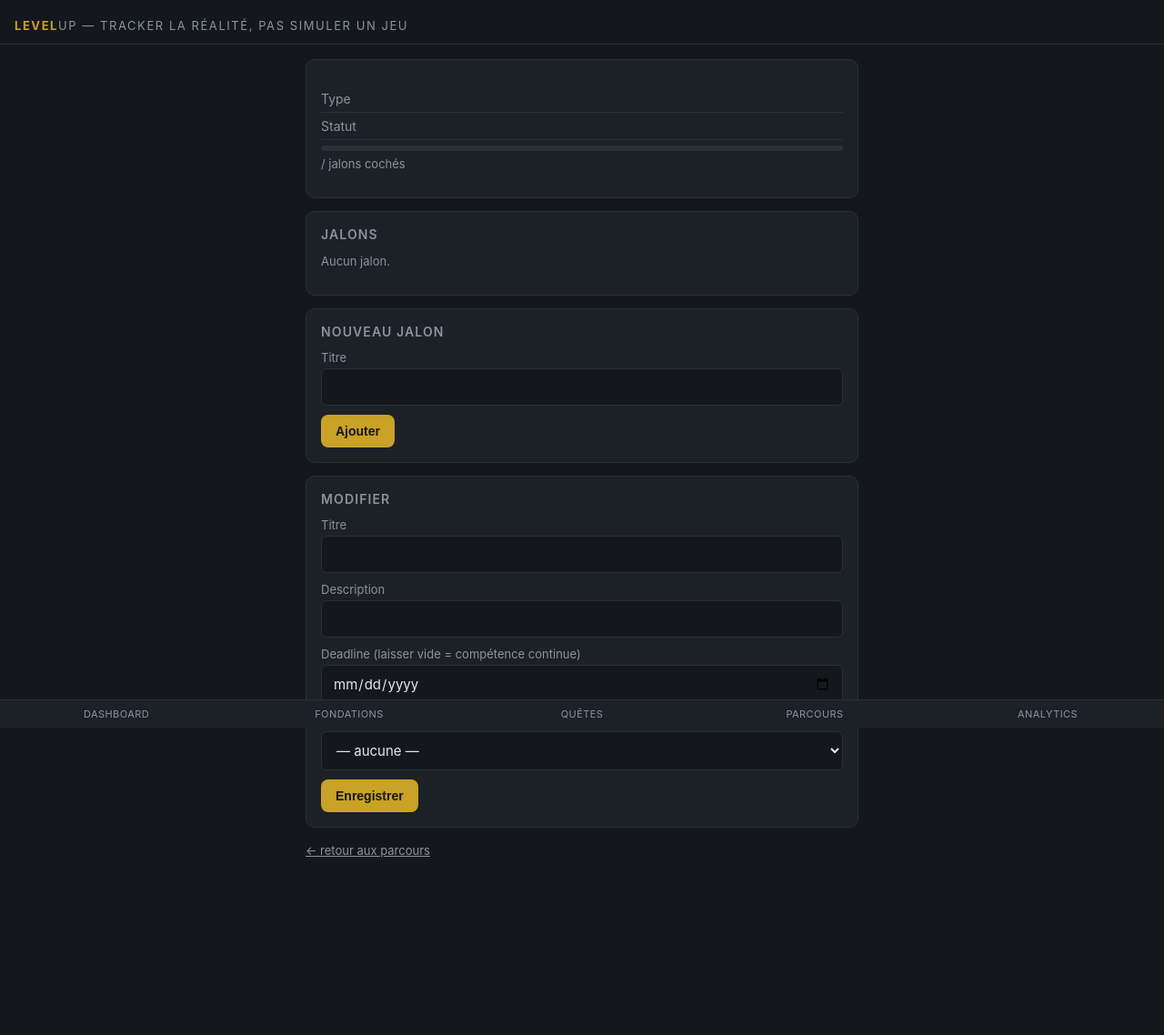
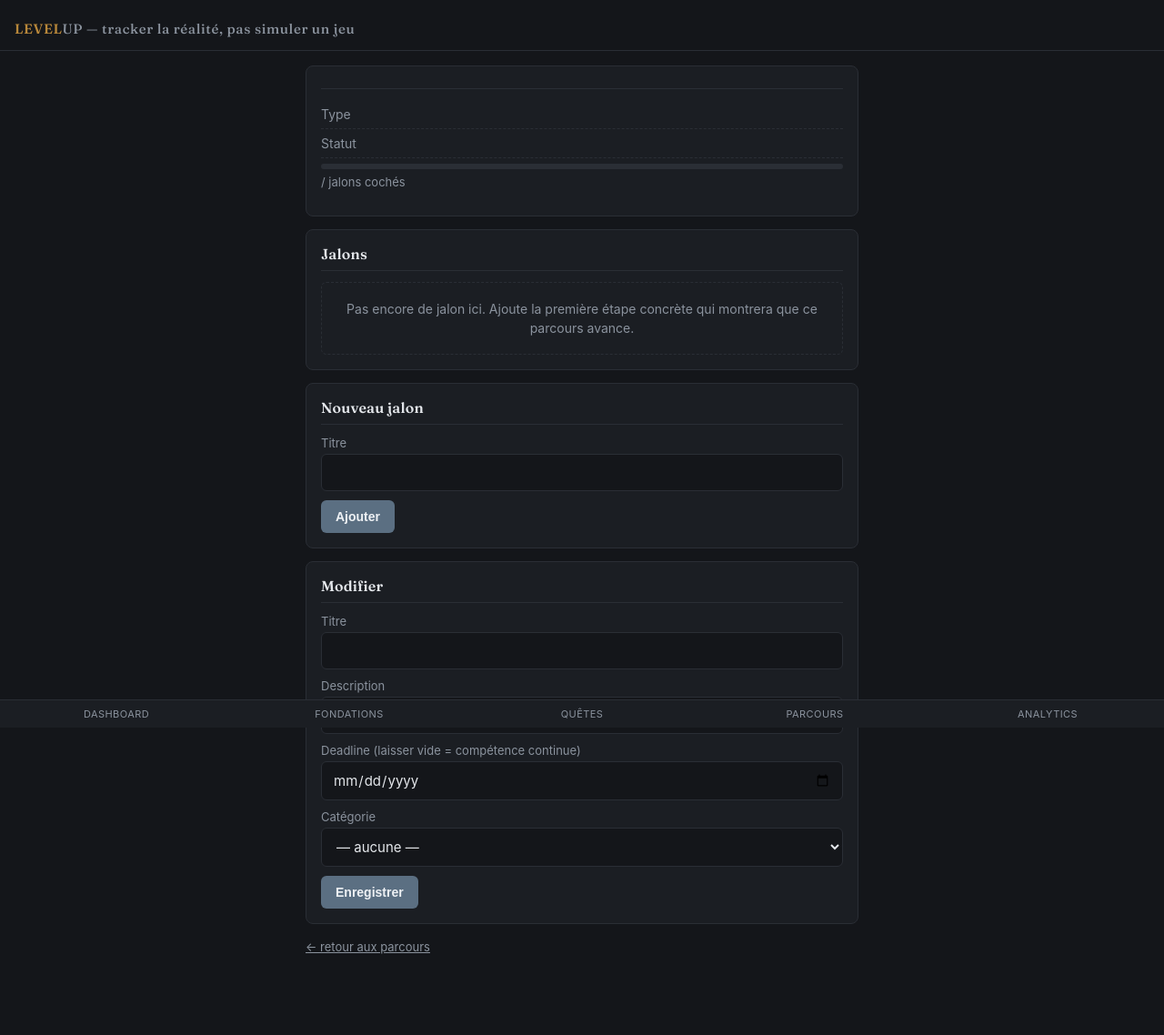
Before and after one commit to moussakabasa-cell/levelup-web, a Python web app: template templates/parcours_detail.html in a window 1280 px wide. Shown: the whole page at 91% size. Before the commit the page ends 943 px from the top, so only its background shows below. Run offline with Jinja, Linux system fonts and the light colour scheme; the template is opened without the code that fills it, so the values that code supplies are empty.

Commit message:
Refonte visuelle: typographie serif, palette resserree, jalons stylises, etats vides avec direction

```diff
--- a/templates/base.html
+++ b/templates/base.html
@@ -4,20 +4,27 @@
 <meta charset="UTF-8">
 <meta name="viewport" content="width=device-width, initial-scale=1, viewport-fit=cover">
 <title>{% block title %}LevelUp{% endblock %}</title>
+<link rel="preconnect" href="https://fonts.googleapis.com">
+<link rel="preconnect" href="https://fonts.gstatic.com" crossorigin>
+<link href="https://fonts.googleapis.com/css2?family=Fraunces:opsz,wght@9..144,500;9..144,600&display=swap" rel="stylesheet">
 <style>
   :root {
-    --bg: #14181c;
-    --panel: #1c2127;
-    --panel-border: #2a3038;
+    --bg: #14161a;
+    --panel: #1b1e23;
+    --panel-border: #2a2e35;
     --text: #e4e7eb;
     --text-dim: #8b939e;
-    --accent: #c9a227;      /* or discipline — la seule couleur "chaude" du système */
-    --good: #4a8a7e;        /* validé / positif */
-    --warn: #b5533c;        /* alerte, sobre, pas criard */
+    --stamp: #b8873a;       /* réservé exclusivement au coché/validé/progression réelle */
+    --action: #5b6f82;      /* boutons normaux, navigation — jamais le sens "validé" */
+    --warn: #b5533c;
     --mono: ui-monospace, "SF Mono", "Cascadia Code", Consolas, monospace;
     --sans: -apple-system, "Segoe UI", Roboto, system-ui, sans-serif;
+    --serif: "Fraunces", Georgia, serif;
   }
   * { box-sizing: border-box; }
+  @media (prefers-reduced-motion: reduce) {
+    *, *::before, *::after { animation-duration: 0.001ms !important; transition-duration: 0.001ms !important; }
+  }
   body {
     margin: 0;
     background: var(--bg);
@@ -26,40 +33,55 @@
     padding-bottom: 72px;
   }
   header.top {
-    padding: 20px 16px 12px;
+    padding: 22px 16px 14px;
     border-bottom: 1px solid var(--panel-border);
   }
   header.top .brand {
-    font-size: 13px;
-    letter-spacing: 0.12em;
-    text-transform: uppercase;
+    font-family: var(--serif);
+    font-size: 15px;
+    letter-spacing: 0.04em;
     color: var(--text-dim);
+    font-weight: 500;
   }
-  header.top .brand strong { color: var(--accent); }
+  header.top .brand strong { color: var(--stamp); font-weight: 600; }
   main { padding: 16px; max-width: 640px; margin: 0 auto; }
+
+  @keyframes settleIn {
+    from { opacity: 0; transform: translateY(6px); }
+    to { opacity: 1; transform: translateY(0); }
+  }
   .card {
     background: var(--panel);
     border: 1px solid var(--panel-border);
-    border-radius: 10px;
+    border-radius: 8px;
     padding: 16px;
     margin-bottom: 14px;
+    animation: settleIn 0.35s ease-out backwards;
   }
+  .card:nth-of-type(1) { animation-delay: 0s; }
+  .card:nth-of-type(2) { animation-delay: 0.04s; }
+  .card:nth-of-type(3) { animation-delay: 0.08s; }
+  .card:nth-of-type(4) { animation-delay: 0.12s; }
+  .card:nth-of-type(5) { animation-delay: 0.16s; }
   .card h2 {
     margin: 0 0 12px;
-    font-size: 14px;
-    letter-spacing: 0.08em;
-    text-transform: uppercase;
-    color: var(--text-dim);
+    padding-bottom: 8px;
+    border-bottom: 1px solid var(--panel-border);
+    font-family: var(--serif);
+    font-size: 16px;
     font-weight: 600;
+    letter-spacing: 0.01em;
+    color: var(--text);
   }
   .stat-row {
     display: flex;
     justify-content: space-between;
     align-items: baseline;
-    padding: 6px 0;
-    border-bottom: 1px solid var(--panel-border);
+    padding: 7px 0;
+    border-bottom: 1px dashed var(--panel-border);
     font-family: var(--mono);
     font-size: 15px;
+    transition: background 0.15s ease;
   }
   .stat-row:last-child { border-bottom: none; }
   .stat-row .label { color: var(--text-dim); font-family: var(--sans); font-size: 14px; }
@@ -67,10 +89,10 @@
     display: inline-block;
     font-size: 11px;
     padding: 2px 8px;
-    border-radius: 20px;
+    border-radius: 3px;
     font-family: var(--mono);
   }
-  .badge.good { background: rgba(74,138,126,0.18); color: var(--good); }
+  .badge.good { background: rgba(184,135,58,0.16); color: var(--stamp); }
   .badge.warn { background: rgba(181,83,60,0.18); color: var(--warn); }
   .alert-box {
     border-left: 3px solid var(--warn);
@@ -82,21 +104,25 @@
   }
   .btn {
     display: inline-block;
-    background: var(--accent);
-    color: #14181c;
+    background: var(--action);
+    color: #eef1f4;
     font-weight: 600;
     padding: 10px 16px;
-    border-radius: 8px;
+    border-radius: 6px;
     text-decoration: none;
     font-size: 14px;
     border: none;
     cursor: pointer;
+    transition: filter 0.15s ease, transform 0.1s ease;
   }
+  .btn:hover { filter: brightness(1.12); }
+  .btn:active { transform: scale(0.97); }
   .btn.secondary {
     background: transparent;
     border: 1px solid var(--panel-border);
-    color: var(--text);
+    color: var(--text-dim);
   }
+  .btn.secondary:hover { border-color: var(--text-dim); color: var(--text); }
   .btn.small { padding: 6px 12px; font-size: 13px; }
   form.inline { display: inline; }
   input, select {
@@ -109,14 +135,16 @@
     width: 100%;
     margin-bottom: 10px;
     font-family: var(--sans);
+    transition: border-color 0.15s ease;
   }
+  input:focus, select:focus { outline: none; border-color: var(--action); }
   label { font-size: 13px; color: var(--text-dim); display: block; margin-bottom: 4px; }
   .list-item {
     display: flex;
     justify-content: space-between;
     align-items: center;
     padding: 10px 0;
-    border-bottom: 1px solid var(--panel-border);
+    border-bottom: 1px dashed var(--panel-border);
   }
   .list-item:last-child { border-bottom: none; }
   .progress-track {
@@ -126,7 +154,40 @@
     overflow: hidden;
     margin-top: 6px;
   }
-  .progress-fill { height: 100%; background: var(--accent); }
+  .progress-fill { height: 100%; background: var(--stamp); transition: width 0.4s ease; }
+
+  /* case à cocher façon formulaire papier — le jalon, élément signature */
+  .jalon-check {
+    display: inline-flex;
+    align-items: center;
+    justify-content: center;
+    width: 18px;
+    height: 18px;
+    border: 1.5px solid var(--text-dim);
+    border-radius: 3px;
+    margin-right: 8px;
+    font-family: var(--mono);
+    font-size: 13px;
+    flex-shrink: 0;
+    vertical-align: middle;
+  }
+  .jalon-check.checked {
+    border-color: var(--stamp);
+    background: rgba(184,135,58,0.14);
+    color: var(--stamp);
+    font-weight: 700;
+  }
+
+  .empty-state {
+    border: 1px dashed var(--panel-border);
+    border-radius: 6px;
+    padding: 18px 14px;
+    color: var(--text-dim);
+    font-size: 14px;
+    text-align: center;
+    line-height: 1.5;
+  }
+
   nav.bottom {
     position: fixed;
     bottom: 0; left: 0; right: 0;
@@ -143,8 +204,9 @@
     font-size: 11px;
     letter-spacing: 0.04em;
     text-transform: uppercase;
+    transition: color 0.15s ease;
   }
-  nav.bottom a.active { color: var(--accent); }
+  nav.bottom a.active { color: var(--action); font-weight: 600; }
   .muted { color: var(--text-dim); font-size: 13px; }
 </style>
 </head>
@@ -165,7 +227,8 @@
   <a href="{{ url_for('daily_core.index') }}" class="{{ 'active' if active=='daily_core' }}">Fondations</a>
   <a href="{{ url_for('quests.index') }}" class="{{ 'active' if active=='quests' }}">Quêtes</a>
   <a href="{{ url_for('parcours.index') }}" class="{{ 'active' if active=='parcours' }}">Parcours</a>
-  <a href="{{ url_for('analytics.index') }}" class="{{ 'active' if active=='analytics' }}">Analytics</a></nav>
+  <a href="{{ url_for('analytics.index') }}" class="{{ 'active' if active=='analytics' }}">Analytics</a>
+</nav>
 <script>
 document.addEventListener('submit', function(e) {
   const form = e.target;
--- a/templates/daily_core.html
+++ b/templates/daily_core.html
@@ -33,8 +33,8 @@
         </span>
       </div>
     {% endfor %}
-  {% else %}
-    <p class="muted">Aucune fondation définie.</p>
+ {% else %}
+    <div class="empty-state">Aucune fondation pour l'instant. Ajoutes-en une pour commencer à mesurer la stabilité de ta journée.</div>
   {% endif %}
 </div>
 
--- a/templates/parcours.html
+++ b/templates/parcours.html
@@ -20,8 +20,7 @@
       </div>
     {% endfor %}
   {% else %}
-    <p class="muted">Aucun parcours avec deadline.</p>
-  {% endif %}
+<div class="empty-state">Aucun projet borné pour l'instant. Ajoutes-en un avec une deadline réelle.</div>  {% endif %}
 </div>
 
 <div class="card">
@@ -39,7 +38,7 @@
       </div>
     {% endfor %}
   {% else %}
-    <p class="muted">Aucun parcours sans deadline.</p>
+    <div class="empty-state">Aucune compétence continue pour l'instant. Ajoutes-en une — sans deadline, pour ce qui ne se termine jamais vraiment.</div>
   {% endif %}
 </div>
 
--- a/templates/parcours_detail.html
+++ b/templates/parcours_detail.html
@@ -20,7 +20,7 @@
   </div>
   <p class="muted" style="margin-top:6px;">{{ p.checked_jalon_count() }}/{{ p.jalon_count() }} jalons cochés</p>
   {% if p.jalon_count() > 0 and p.checked_jalon_count() == p.jalon_count() %}
-    <div class="alert-box" style="border-left-color: var(--good); background: rgba(74,138,126,0.1);">
+    <div class="alert-box" style="border-left-color: var(--stamp); background: rgba(184,135,58,0.1);">
       🎉 Tous les jalons sont cochés — parcours complété !
     </div>
   {% endif %}
@@ -32,7 +32,7 @@
     {% for j in p.jalons %}
       <div class="list-item" style="flex-direction: column; align-items: stretch;">
         <div style="display:flex; justify-content:space-between; align-items:center;">
-          <span>{{ '☑' if j.checked else '☐' }} {{ j.title }}</span>
+          <span><span class="jalon-check {{ 'checked' if j.checked }}">{{ '✓' if j.checked }}</span>{{ j.title }}</span>
           <span>
             {% if j.checked %}
               <form class="inline" method="post" action="{{ url_for('parcours.uncheck_jalon', parcours_id=p.id, jalon_id=j.id) }}">
@@ -69,7 +69,7 @@
       </div>
     {% endfor %}
   {% else %}
-    <p class="muted">Aucun jalon.</p>
+    <div class="empty-state">Pas encore de jalon ici. Ajoute la première étape concrète qui montrera que ce parcours avance.</div>
   {% endif %}
 </div>
 
--- a/templates/quests.html
+++ b/templates/quests.html
@@ -34,8 +34,8 @@
         {% endif %}
       </div>
     {% endfor %}
-  {% else %}
-    <p class="muted">Aucune quête.</p>
+ {% else %}
+    <div class="empty-state">Aucune quête pour l'instant. Ajoute la première action concrète que tu veux tracker.</div>
   {% endif %}
 </div>
 
```
